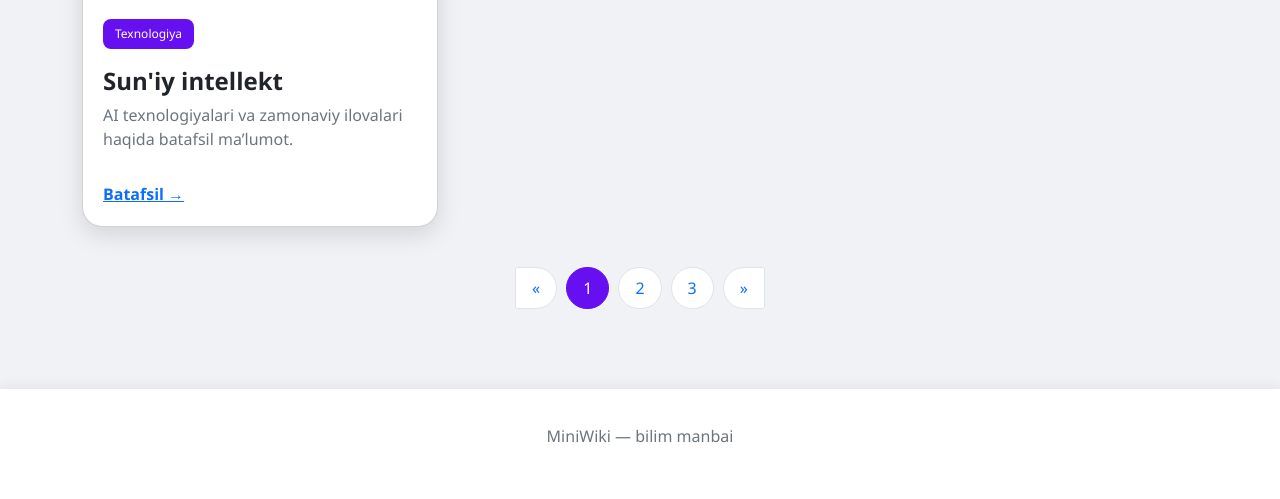
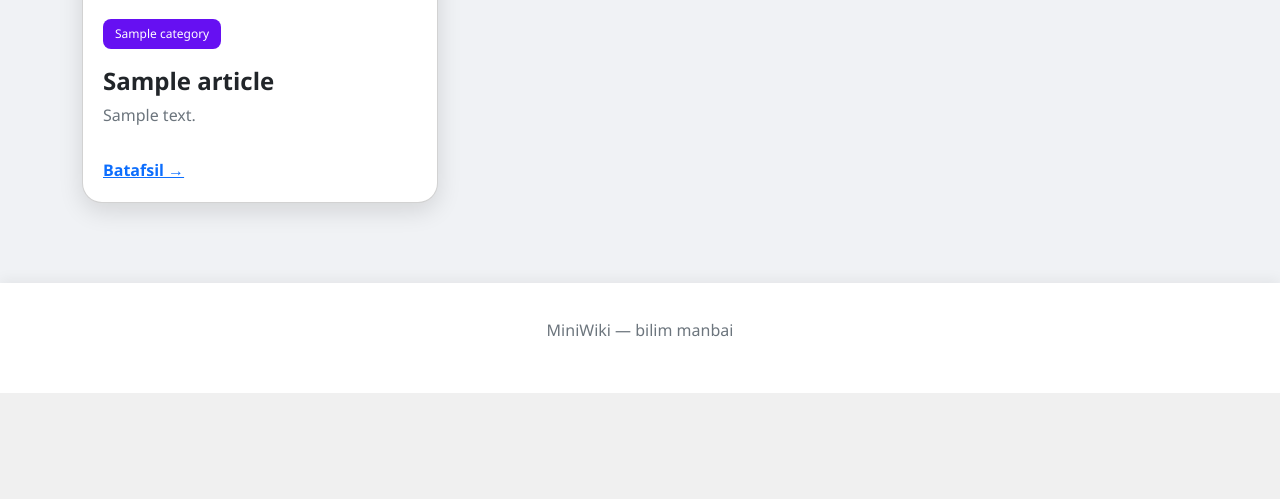
Before and after one commit to aabdusalomoff/Articles-, a Django app: page /articles/ in a window 1280 px wide. Shown: the part 458-957 px from the top of the page. After the commit the page ends 851 px from the top, so only its background shows below. Run offline with Django 4.2, Linux system fonts and the light colour scheme; tables that the repository leaves empty hold one stand-in row (values such as "Sample post"); grey boxes marked "Sample" are stand-in pictures.

Commit message:
added filter and search

```diff
--- a/config/settings.py
+++ b/config/settings.py
@@ -81,6 +81,8 @@ DATABASES = {
     }
 }
 
+LOGIN_URL = "login"
+
 
 # Password validation
 # https://docs.djangoproject.com/en/4.2/ref/settings/#auth-password-validators
--- a/main/templates/main/articles.html
+++ b/main/templates/main/articles.html
@@ -13,7 +13,7 @@
 
   <!-- Filter -->
   <div class="filter-bar">
-    <a href="?category=all" class="filter-btn active">Barchasi</a>
+    <a href="{% url 'articles' %}" class="filter-btn active">Barchasi</a>
     <a href="?category=Texnologiya" class="filter-btn">Texnologiya</a>
     <a href="?category=Web" class="filter-btn">Web</a>
     <a href="?category=Design" class="filter-btn">Design</a>
@@ -23,32 +23,46 @@
 
   <!-- Articles -->
   <div class="row g-4">
+    {% for article in articles %}
     <!-- Article cards (6 example cards) -->
     <div class="col-md-4 d-flex">
       <div class="card article-card w-100">
-        <img src="https://images.unsplash.com/photo-1522202176988-66273c2fd55f?auto=format&fit=crop&w=800&q=80" alt="AI">
+        <img src="{{ article.image.url }}" alt="AI">
         <div class="card-body">
           <div>
-            <span class="badge-category mb-2">Texnologiya</span>
-            <h4>Sun'iy intellekt</h4>
-            <p>AI texnologiyalari va zamonaviy ilovalari haqida batafsil ma’lumot.</p>
+            <span class="badge-category mb-2">{{ article.category.name }}</span>
+            <h4>{{ article.title }}</h4>
+            <p>{{ article.description |slice:":100"}}</p>
           </div>
           <a href="detail.html" class="text-primary fw-bold mt-3">Batafsil →</a>
         </div>
       </div>
     </div>
+    {% endfor %}
     <!-- Shu tarzda boshqa 5 ta maqola kartalari ham bir xil o'lchamda qo‘shilishi mumkin -->
   </div>
 
   <!-- Pagination -->
   <nav aria-label="Page navigation">
+    {% if articles.has_other_pages %}
     <ul class="pagination">
-      <li class="page-item"><a class="page-link" href="?page=1">«</a></li>
-      <li class="page-item active"><a class="page-link" href="?page=1">1</a></li>
-      <li class="page-item"><a class="page-link" href="?page=2">2</a></li>
-      <li class="page-item"><a class="page-link" href="?page=3">3</a></li>
-      <li class="page-item"><a class="page-link" href="?page=2">»</a></li>
+      {% if articles.has_previous %}
+      <li class="page-item"><a class="page-link" href="?page={{ articles.previous_page_number }}">«</a></li>
+      {% endif %}
+      {% for page in articles.paginator.page_range %}
+      {% if articles.number == page %}
+      <li class="page-item active"><a class="page-link" href="?page={{page}}">{{page}}</a></li>
+      {% else %}
+      <li class="page-item"><a class="page-link" href="?page={{page}}">{{page}}</a></li>
+      {% endif %}
+
+
+      {% endfor %}
+      {% if articles.has_next %}
+      <li class="page-item"><a class="page-link" href="?page={{ articles.next_page_number }}">»</a></li>
+      {% endif %}
     </ul>
+    {% endif %}
   </nav>
 </section>
 
--- a/main/templates/main/registration/login.html
+++ b/main/templates/main/auth/login.html
@@ -28,9 +28,9 @@
 
 <section class="login-container">
   <h2>Kirish</h2>
-  <form>
-    <input type="text" class="form-control" placeholder="Foydalanuvchi nomi" required>
-    <input type="password" class="form-control" placeholder="Parol" required>
+  <form action="{% url 'login' %}" method="post"> {% csrf_token %}
+    <input type="text" class="form-control" placeholder="Foydalanuvchi nomi" required name="username">
+    <input type="password" class="form-control" placeholder="Parol" required name="password">
     <button type="submit" class="btn btn-login">Kirish</button>
     <p class="text-center mt-3">Hisobingiz yo'qmi? <a href="register.html">Ro'yxatdan o'tish</a></p>
   </form>
--- a/main/templates/main/index.html
+++ b/main/templates/main/index.html
@@ -12,8 +12,10 @@
 </section>
 
 <div class="search-bar">
-  <input type="text" placeholder="Qidirish...">
+<form action="{% url 'home' %}" method="get">
+    <input type="text" placeholder="Qidirish..." name="search">
   <button><i class="fas fa-search"></i></button>
+</form>
 </div>
 
 <section class="container" id="articles">
--- a/main/urls.py
+++ b/main/urls.py
@@ -6,4 +6,5 @@ urlpatterns = [
     path('',views.Home.as_view(),name = 'home'),
     path('articles/',views.ArticleView.as_view(), name='articles'),
     path('create/',views.ArticleCreate.as_view(),name='create'),
+    path('login/',views.LoginView.as_view(),name='login'),
 ]
--- a/main/views.py
+++ b/main/views.py
@@ -2,15 +2,24 @@ from django.shortcuts import render,get_object_or_404,redirect
 from django.views import View
 from django.contrib.auth.mixins import LoginRequiredMixin
 
+from django.contrib.auth import authenticate,login,logout
+
 from .models import Article,Category
-from .forms import ArticleForm
+from .forms import ArticleForm, ArticleModelForm
+
+from django.core.paginator import Paginator
+from django.db.models import Q
 
 class Home(View):
 
     def get(self, request):
-        data = Article.objects.all().order_by("-created_at")[:3]
+        data = Article.objects.all().order_by("-created_at")
+        search = request.GET.get("search")
+        if search:
+            data = data.filter(Q(title__icontains=search)| Q(description__icontains = search))
+
         context = {
-            'articles':data,
+            'articles':data[:3],
 
         }
         return render(request, 'main/index.html',context=context)
@@ -21,7 +30,18 @@ class Home(View):
 
 class ArticleView(View):
     def get(self, request):
-        return render(request, 'main/articles.html')
+        articles = Article.objects.all()
+
+        category = request.GET.get('category')
+
+        if category:
+            articles = articles.filter(category__name=category)
+
+        paginator = Paginator(articles,3)
+        page_number = request.GET.get("page")
+        page_obj = paginator.get_page(page_number)
+
+        return render(request, 'main/articles.html',context={"articles":page_obj})
 
     def post(self, request):
         return render(request, 'main/articles.html')
@@ -30,32 +50,50 @@ class ArticleView(View):
 class ArticleCreate(LoginRequiredMixin,View):
     def get(self, request):
 
-        categories = Category.objects.all()
+        categories = Category.objects.filter(is_active=True)
+        forms = ArticleForm()
 
-        data = {
+        context = {
             "categories":categories,
-            'form':ArticleForm(),
+            'form':forms,
         }
 
-        return render(request, 'main/create.html',context=data)
+        return render(request, 'main/create.html',context=context)
 
     def post(self, request):
+        categories = Category.objects.filter(is_active=True)
 
-        data = ArticleForm(data=request.POST,files=request.FILES)
+        data = ArticleModelForm(data=request.POST,files=request.FILES)
 
         if data.is_valid():
-            title = data.cleaned_data.get('title')
-            description = data.cleaned_data.get('description')
-            category_id = data.cleaned_data.get('category')
-            image = data.cleaned_data.get('image')
 
-            Article.objects.create(
-                title = title,
-                description = description,
-                category = get_object_or_404(Category,pk=category_id),
-                image = image,
-                author = request.user
-            )
-            return redirect('home')
+            data = data.save(commit=False)
+            data.author = request.user
 
-        return render(request, 'main/create.html')
+            data.save()
+
+            return redirect('articles')
+
+        context = {
+            "categories": categories,
+            "form":data
+        }
+        return render(request, 'main/create.html',context=context)
+
+class LoginView(View):
+    def get(self,request):
+
+        return render(request,'main/auth/login.html')
+
+    def post(self,request):
+
+        username = request.POST.get("username")
+        password = request.POST.get("password")
+
+        user = authenticate(username=username,password=password)
+        if user:
+            login(request,user)
+
+            return redirect("create")
+
+        return render(request,'main/auth/login.html')
```
Also changed, not shown: main/forms.py (+22 -2 lines), main/templates/main/create.html (+11 -1 lines), main/templates/main/auth/register.html (renamed from main/templates/main/registration/register.html).
